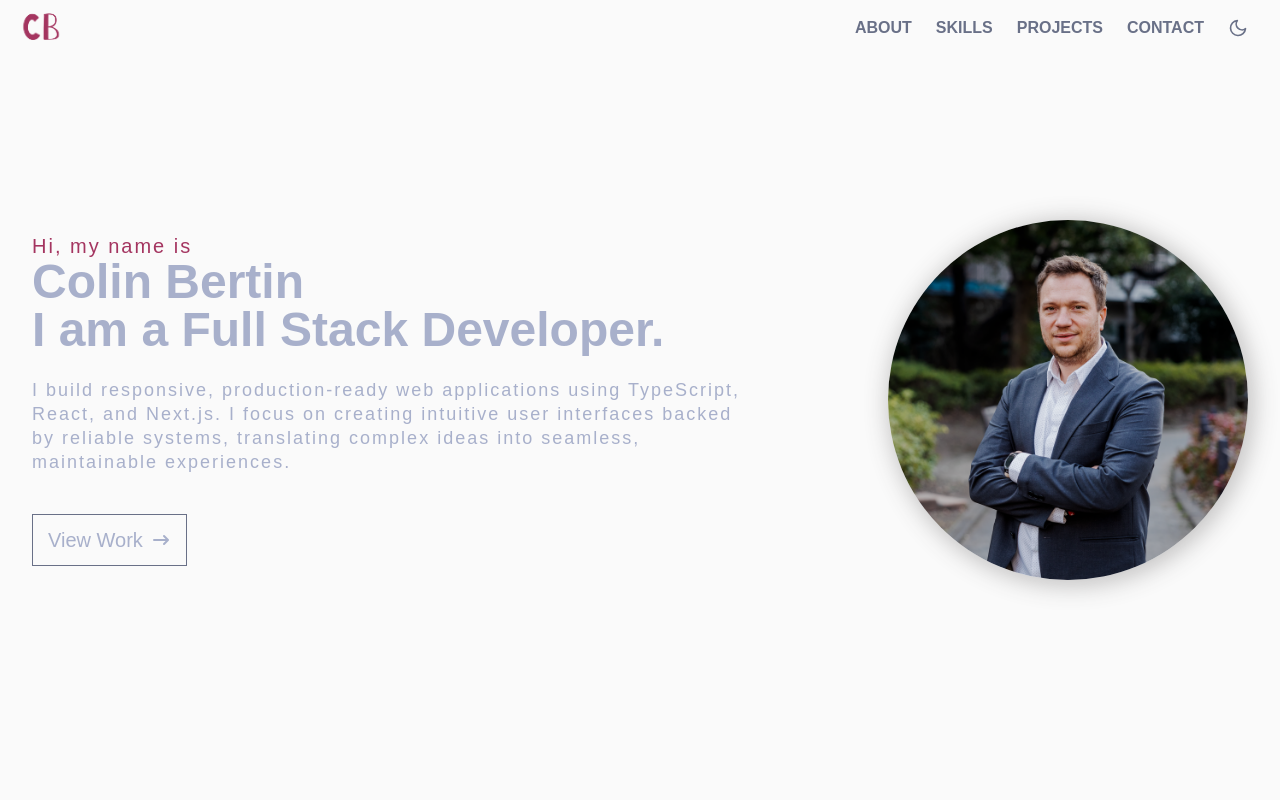
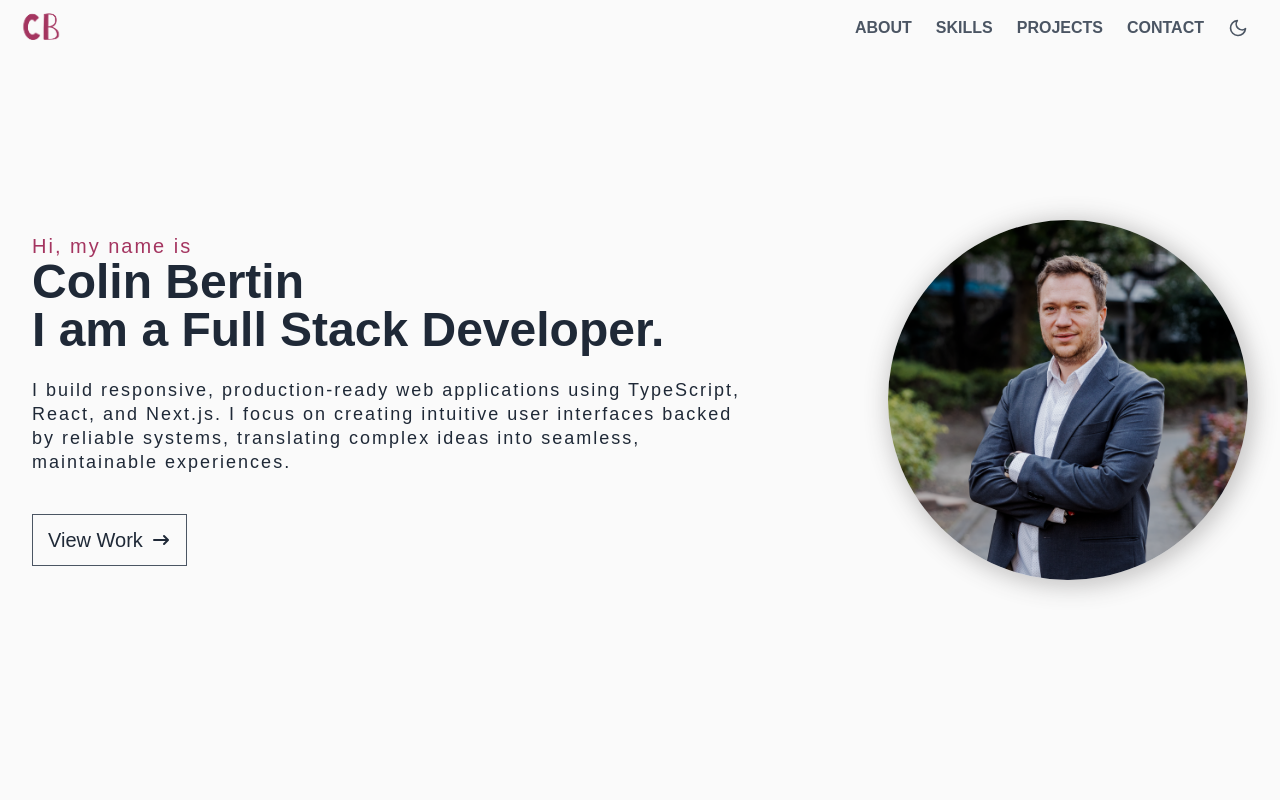
Before and after one commit to ColinBertin/portfolio-v2, a Next.js app: page / in a window 1280 px wide. Shown: the top 800 px of the page. Built offline with nearby package versions, Linux system fonts and the light colour scheme; a web font is replaced by a local one.

Commit message:
use darker colro for the text on light theme

```diff
--- a/app/globals.css
+++ b/app/globals.css
@@ -3,11 +3,11 @@
 
 :root {
   --bg: #fafafa;
-  --text: #697087;
+  --text: #374151;
 
   --primary: #101829;
-  --secondary: #697087;
-  --tertiary: #a8b0cb;
+  --secondary: #4b5563;
+  --tertiary: #1f2937;
 
   --accent: #a43560;
 }
```
